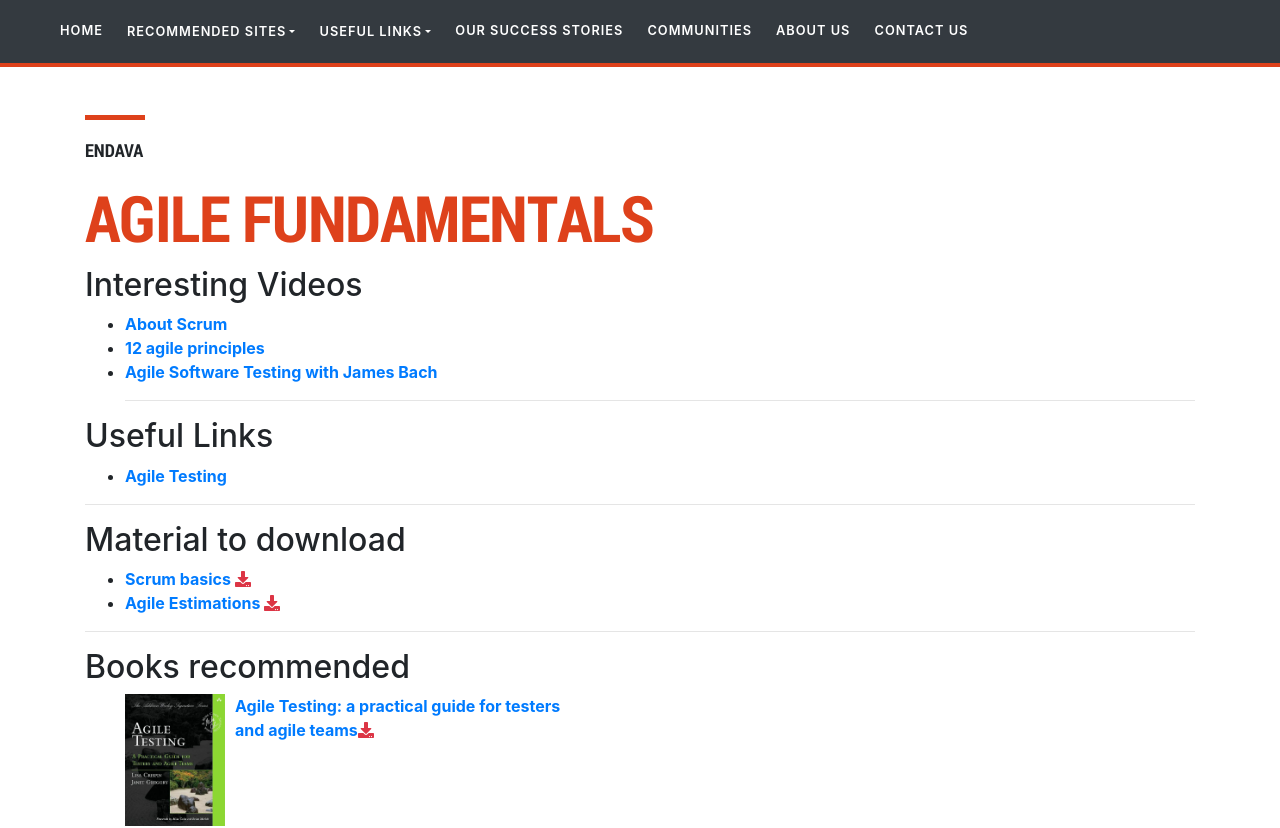
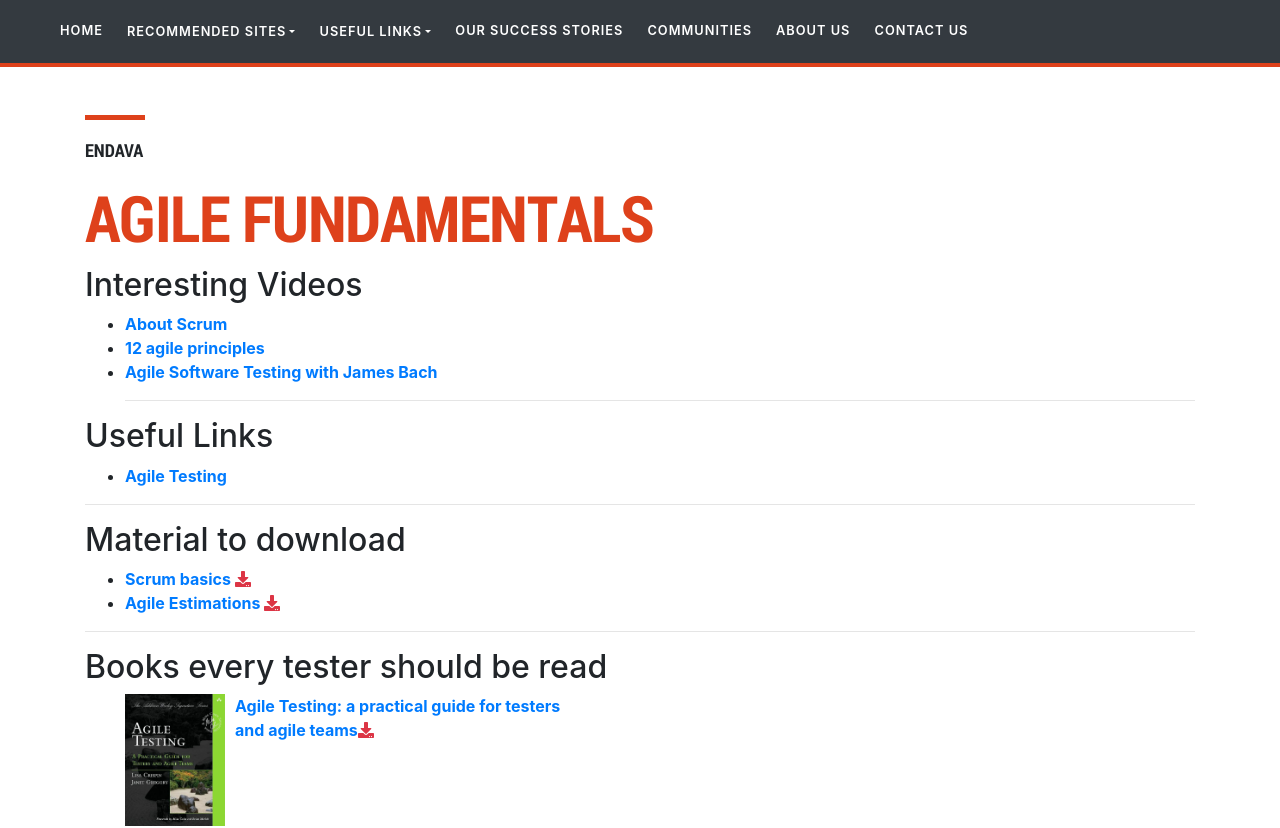
Before and after one commit to endava-testing-training/endava-testing-training-v2, a React (Create React App) app: page /agile in a window 1280 px wide. Shown: the top 828 px of the page. Built offline with nearby package versions, Linux system fonts and the light colour scheme.

Commit message:
Change Title to books

```diff
--- a/src/component/agile.js
+++ b/src/component/agile.js
@@ -89,7 +89,7 @@ const Agile = (props) => (
 
                     <hr />
 
-                         <h2>Books recommended</h2>
+                         <h2>Books every tester should be read</h2>
                             <ul class="books">
                                  <li>
 
```
